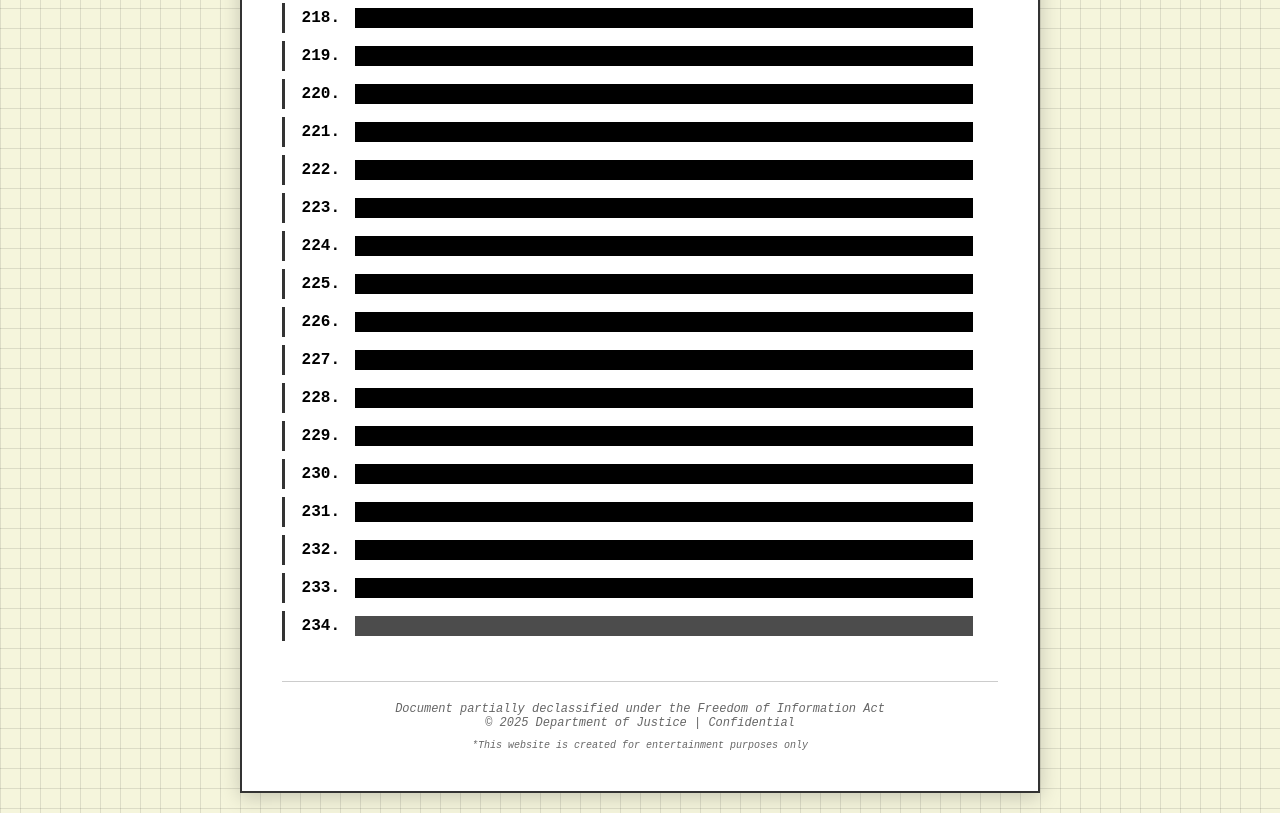
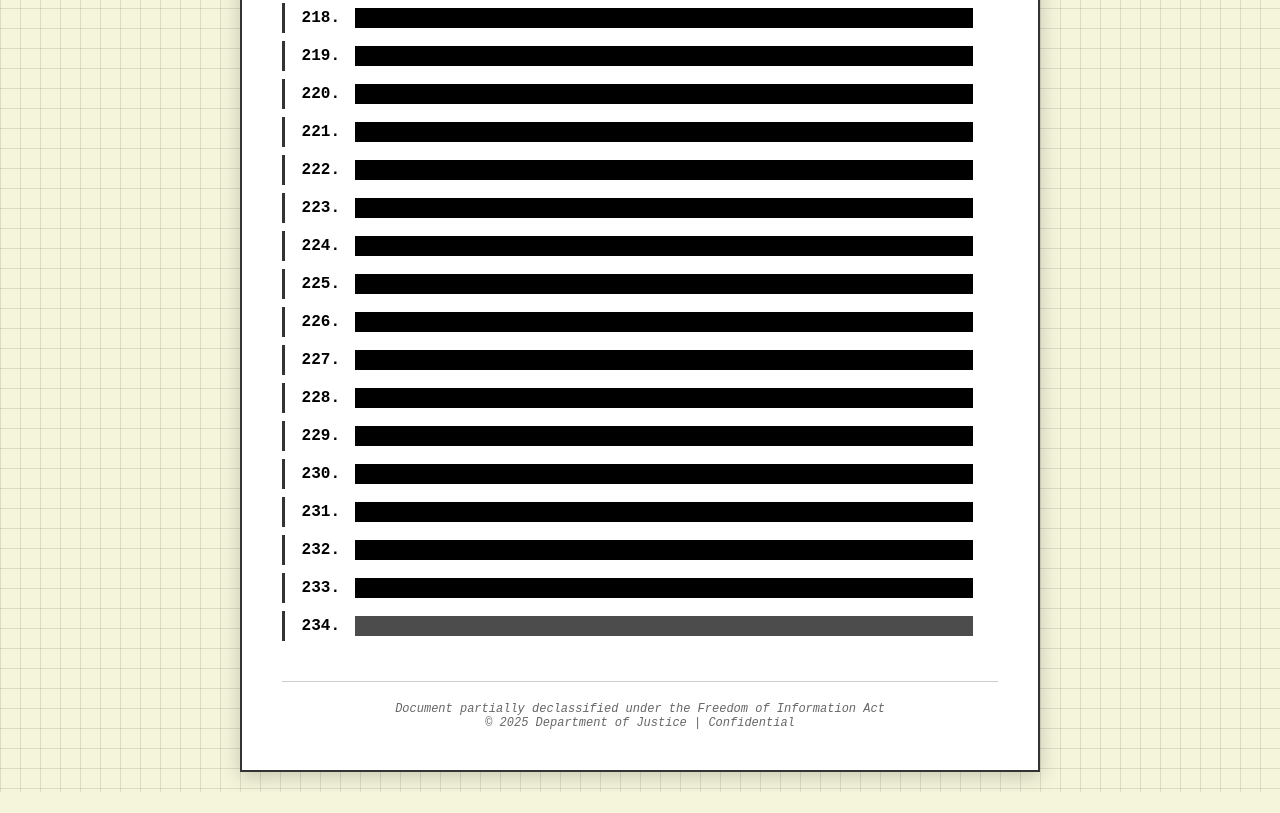
Before and after one commit to MemesNews/EF, a plain HTML site: page index.html in a window 1280 px wide. Shown: the part 9032-9845 px from the top of the page. After the commit the page ends 9824 px from the top, so only its background shows below. Drawn offline with Linux system fonts and the light colour scheme.

Commit message:
Update index.html

```diff
--- a/index.html
+++ b/index.html
@@ -97,7 +97,6 @@
     <div class="footer">
         <p>Document partially declassified under the Freedom of Information Act</p>
         <p>© 2025 Department of Justice | Confidential</p>
-        <p style="margin-top: 10px; font-size: 10px;">*This website is created for entertainment purposes only</p>
     </div>
 </div>
 
```
